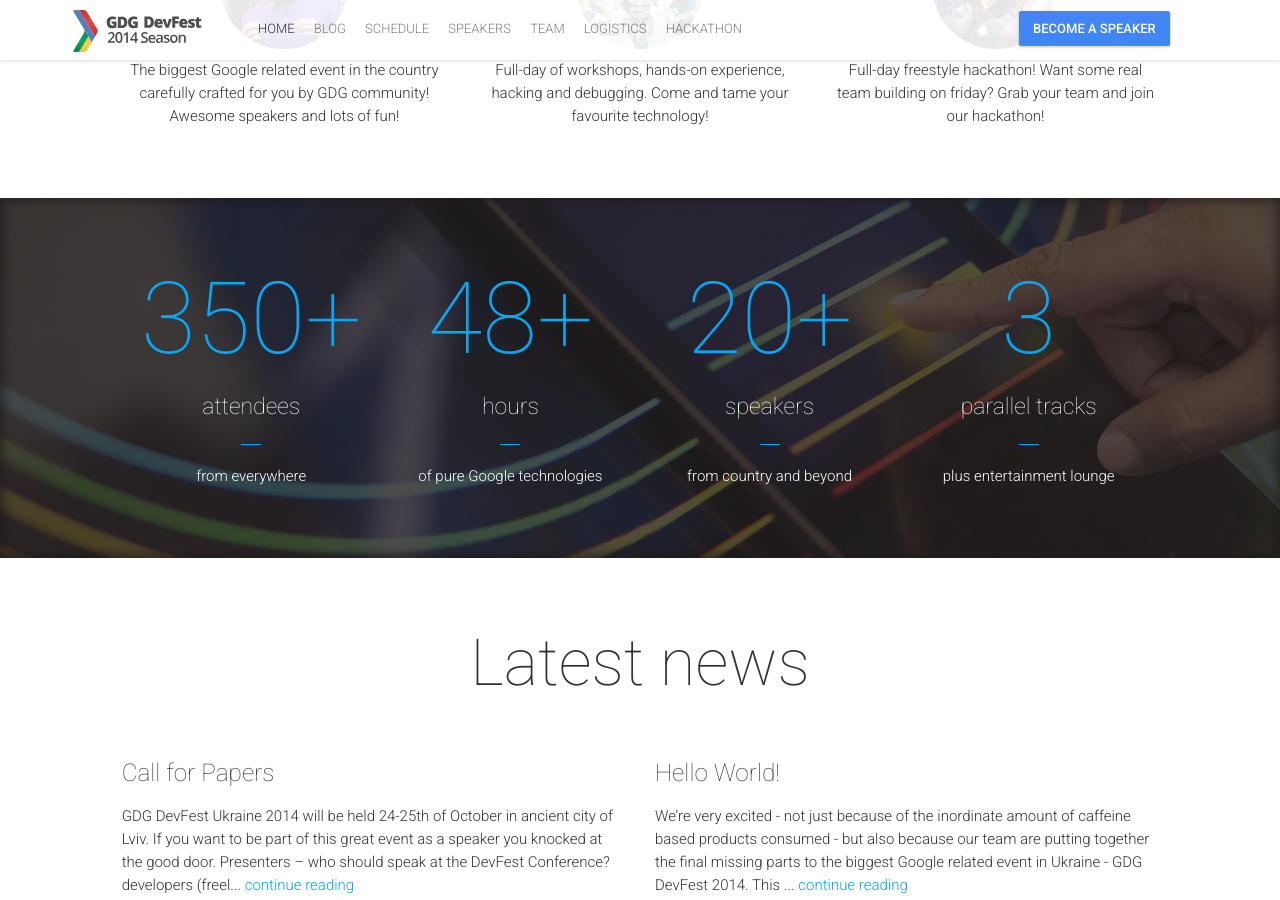
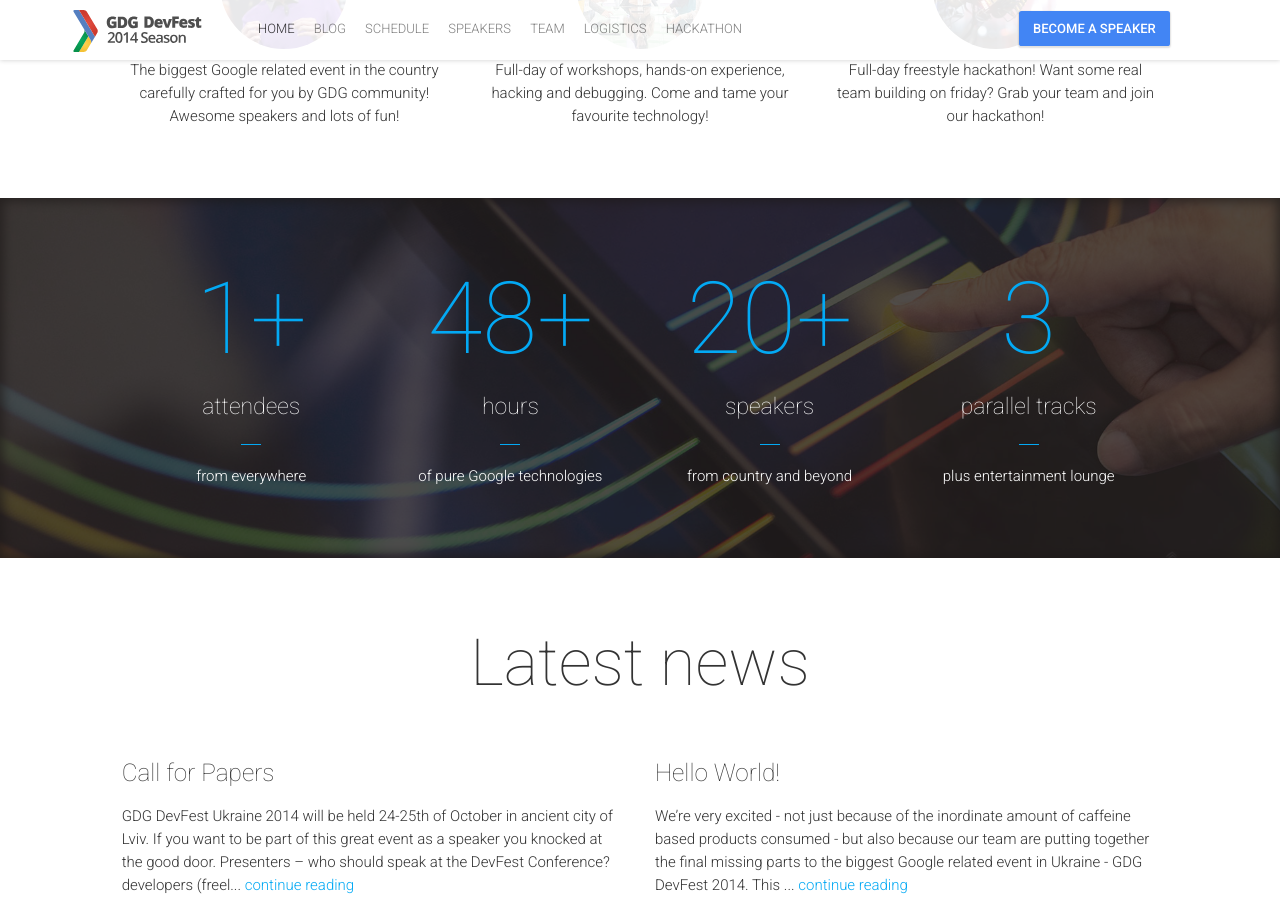
Before and after one commit to akeyl/valleydevfest, a Jekyll site: the page built from index.html, in a window 1280 px wide and 900 px high, scrolled down 1223 px. Built offline with Jekyll 4.4.1, drawn with Linux system fonts in a browser that asks for light colours; nearby versions of some CDN libraries; comment, search, counter and statistics services are not loaded.

Commit message:
no message

```diff
--- a/_config.yml
+++ b/_config.yml
@@ -74,7 +74,7 @@ aboutBlock:
 # Statistic Block
 statisticBlockImage: "statistic.jpg"
 statisticBlock:
- - {count: "350", specialCharacter: "+", info: "attendees", detail: "from everywhere"}
+ - {count: "1", specialCharacter: "+", info: "attendees", detail: "from everywhere"}
  - {count: "48", specialCharacter: "+", info: "hours", detail: "of pure Google technologies"}
  - {count: "20", specialCharacter: "+", info: "speakers", detail: "from country and beyond"}
  - {count: "3", specialCharacter: "", info: "parallel tracks", detail: "plus entertainment lounge"}
```
